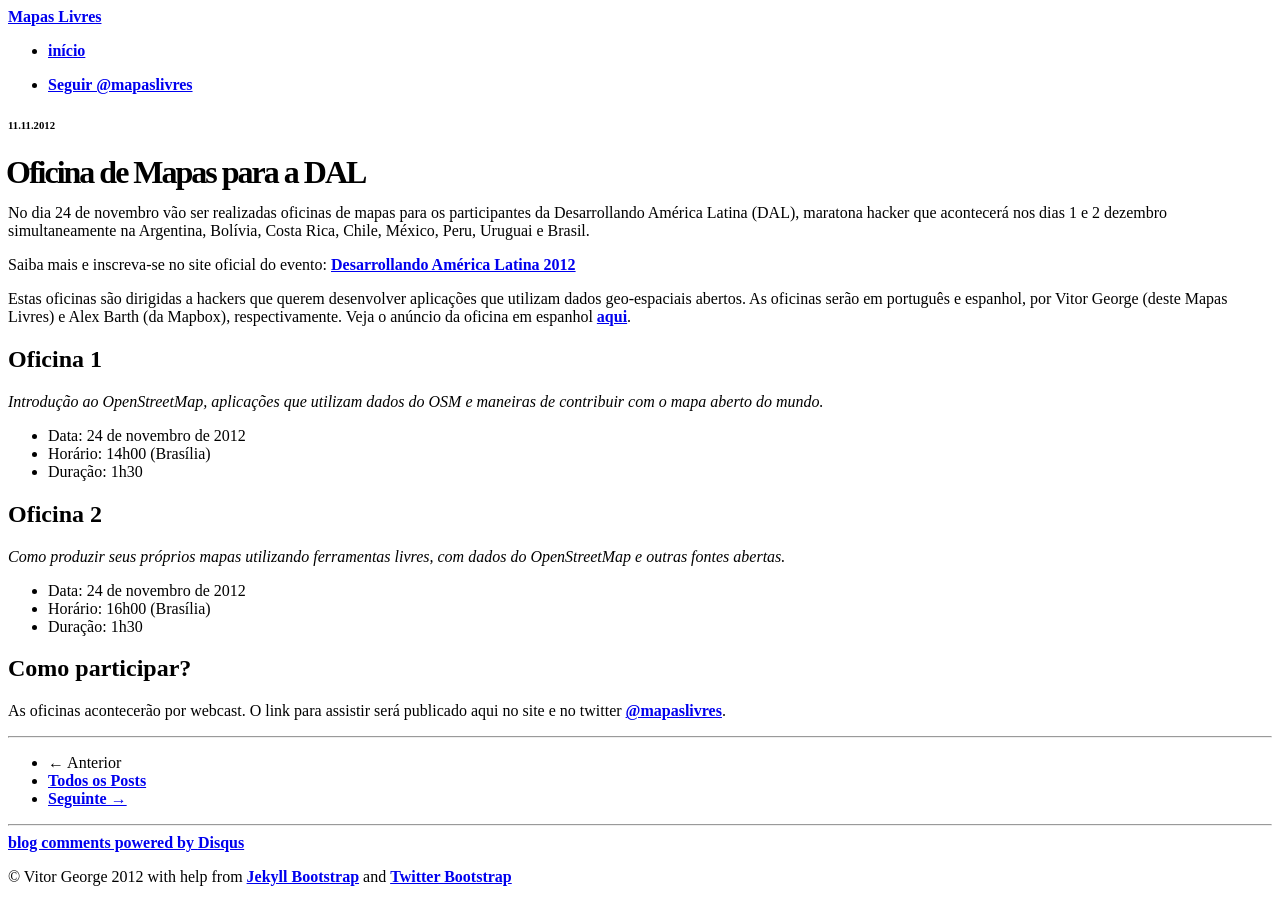
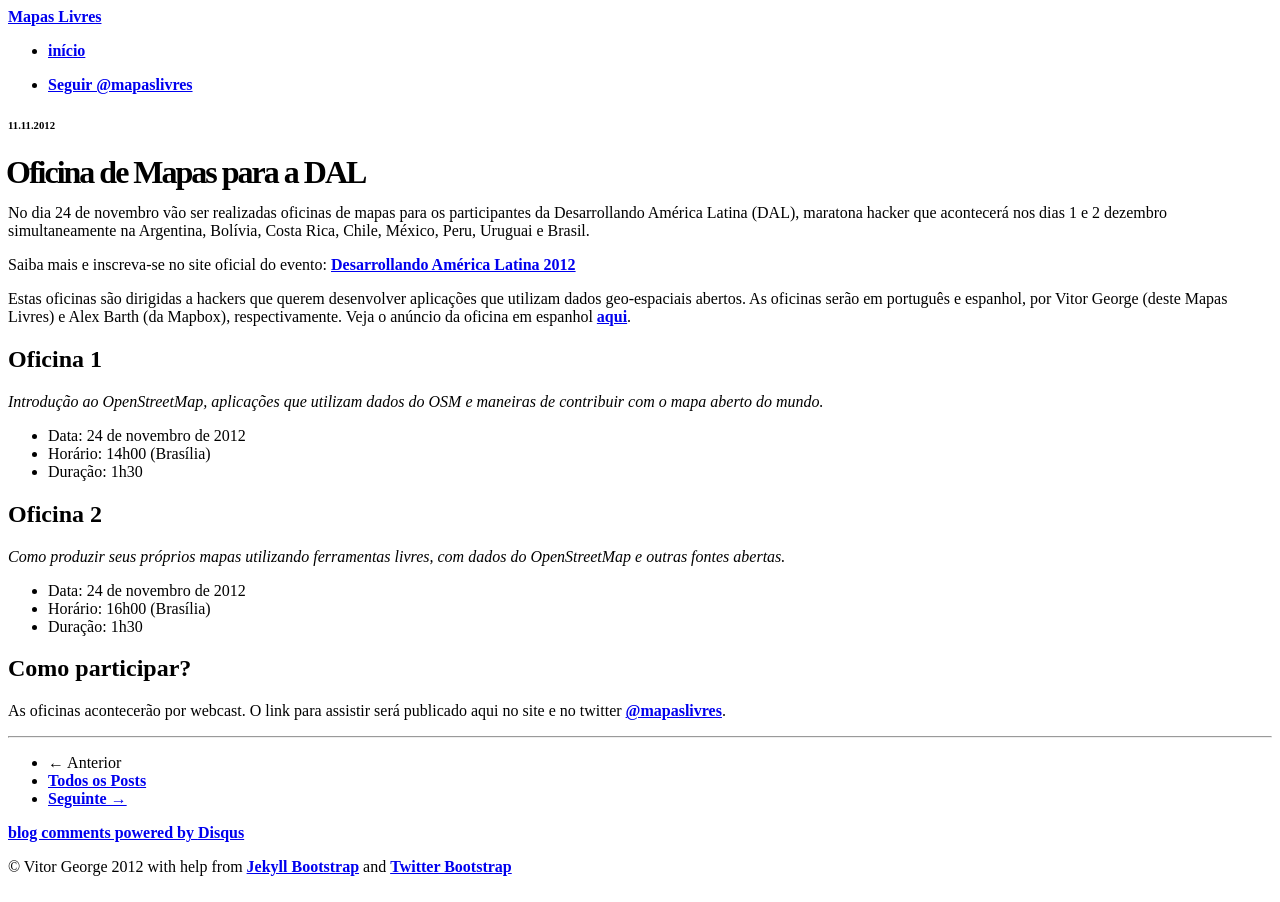
Before and after one commit to mapaslivres/mapaslivres.github.com, a Jekyll site: the page built from _posts/2012-11-11-oficina-de-mapas-para-a-dal.md, in a window 1280 px wide. Built offline with Jekyll 4.4.1, drawn with Linux system fonts in a browser that asks for light colours; comment, search, counter and statistics services are not loaded.

Commit message:
post layout comments and cleanup

```diff
--- a/_includes/themes/twitter/post.html
+++ b/_includes/themes/twitter/post.html
@@ -1,10 +1,19 @@
+<!-- post content -->
 <div class="row">
+
   <div class="span8">
+    <!-- post date  -->
     <h6>{{ page.date | date: "%d.%m.%Y" }}</h6>
+
+    <!-- post title -->
     <h2 class="headline">{{ page.title }}</h2>
 
+    <!-- post content -->
     {{ content }}
+
     <hr>
+
+    <!-- pagination controls -->
     <div class="pagination">
       <ul>
       {% if page.previous %}
@@ -20,13 +29,14 @@
       {% endif %}
       </ul>
     </div>
-    <hr>
+
     {% include JB/comments %}
+
+
   </div>
-  </div>
+
+  <!-- sidebar -->
   <div class="span4">
-    <div class="date"><span></span></div>
-
     {% unless page.tags == empty %}
       <h4>Tags</h4>
       <ul class="tag_box">
@@ -34,5 +44,7 @@
       {% include JB/tags_list %}
       </ul>
     {% endunless %}
+
   </div>
+
 </div>
```
Lines whose indentation alone changed are shown as unchanged.
